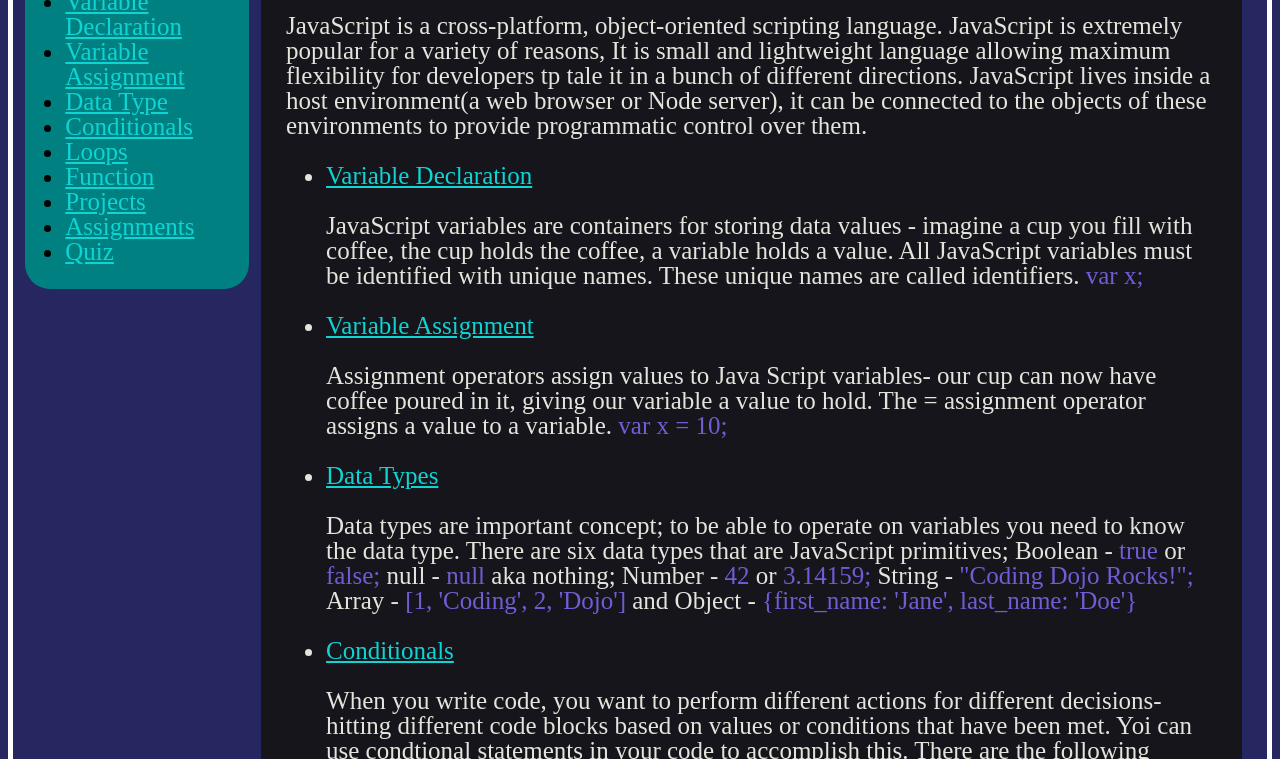
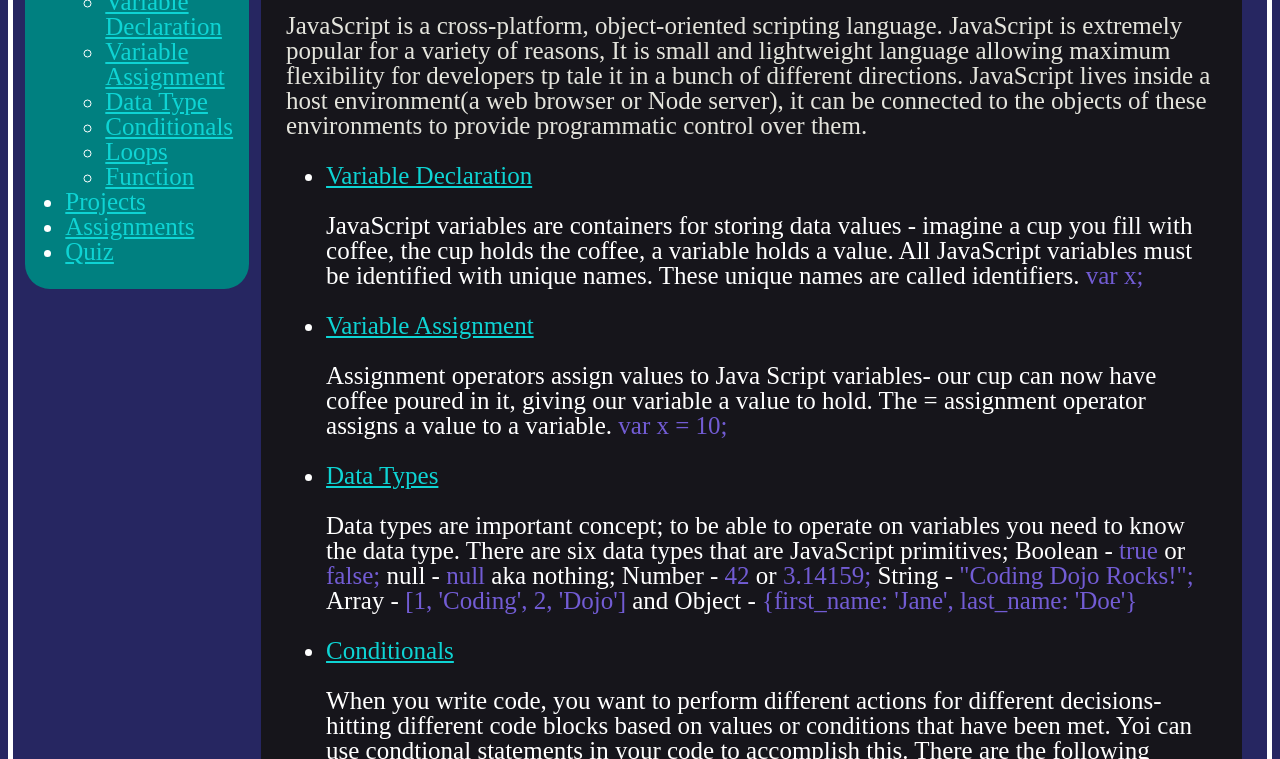
Before and after one commit to leesimeformento/FlexBox-JS-Basics, a plain HTML site: page index.html in a window 1280 px wide. Shown: the part 278-1037 px from the top of the page. Drawn offline with Linux system fonts and the light colour scheme.

Commit message:
fixed menu bar

```diff
--- a/index.html
+++ b/index.html
@@ -18,12 +18,14 @@
                 <ul>
                     <li><a href="#">Home</a></li>
                     <li><a href="#">JavaScript Overview</a></li>
+                        <ul>
                     <li><a href="#">Variable Declaration</a></li>
                     <li><a href="#">Variable Assignment</a></li>
                     <li><a href="#">Data Type</a></li>
                     <li><a href="#">Conditionals</a></li>
                     <li><a href="#">Loops</a></li>
                     <li><a href="#">Function</a></li>
+                        </ul>
                     <li><a href="#">Projects</a></li>
                     <li><a href="#">Assignments</a></li>
                     <li><a href="#">Quiz</a></li>
--- a/styles.css
+++ b/styles.css
@@ -107,7 +107,10 @@
     border-radius: 25px;
     font-size: 25px;
     width:18%;
+}
 
+ul li {
+    color: white;
 }
 
 .maincontent {
```
